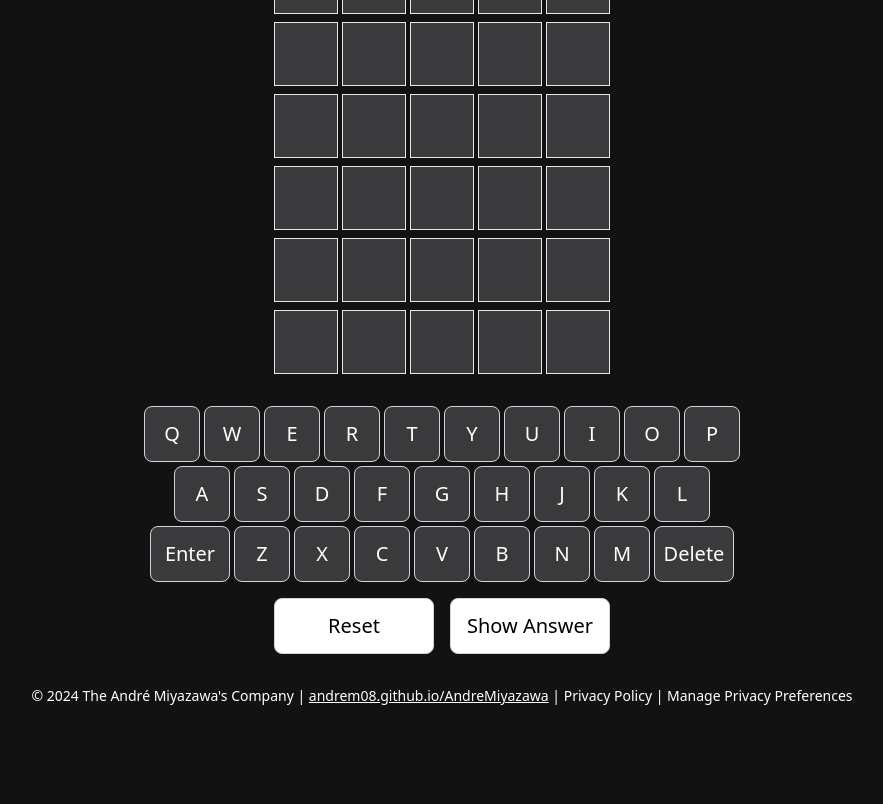
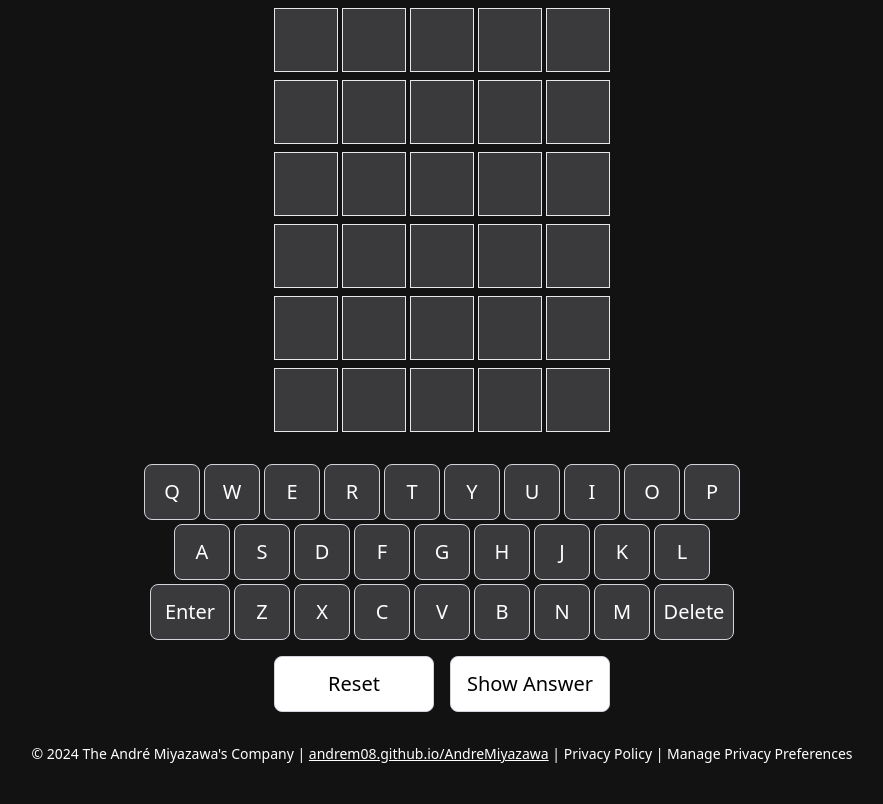
Before and after one commit to andrem08/WordsEng, a website: page src/index.html in a window 1280 px wide. Shown: the part 112-916 px from the top of the page, without its empty margins (198-1081 px from the left). Before the commit the page ends 818 px from the top, so only its background shows below. Drawn offline with nearby package versions, Linux system fonts and the light colour scheme.

Commit message:
Fix Errors

```diff
--- a/src/index.html
+++ b/src/index.html
@@ -39,7 +39,7 @@
         }
     </style>
 </head>
-<body class="flex flex-col justify-center items-center h-screen m-0" style="background-color: #121213;">
+<body class="flex flex-col justify-center items-center m-0 p-10" style="background-color: #121213;">
     <h1 class="text-5xl font-bold text-white mb-8">Guess Words English</h1>
         <div class="grid grid-cols-5 gap-1 mb-2">
         <div class="w-16 h-16 border border-custom-gray flex justify-center items-center text-2xl text-white bg-transparent" id="box-1-1"></div>
```
